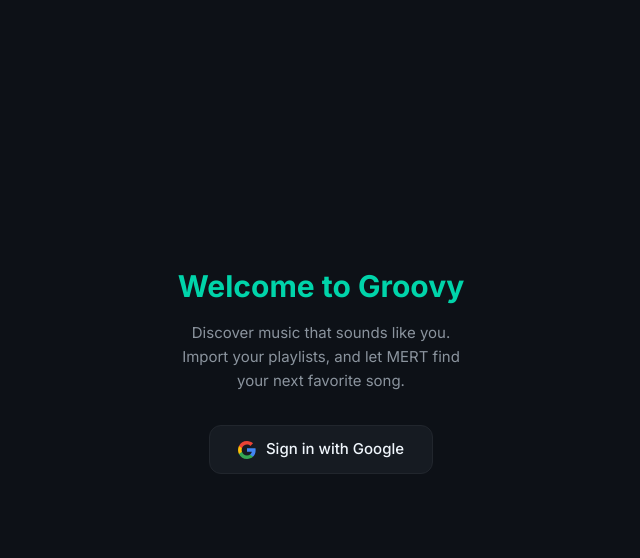
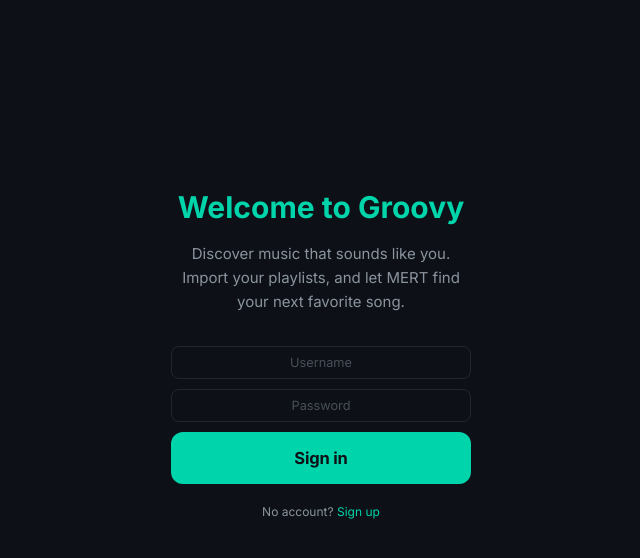
Before and after one commit to meghesh94/groovy, a Flask app: page / in a window 1280 px wide. Shown: the part 62-620 px from the top of the page, without its empty margins (319-959 px from the left). Run offline with Flask 3, Linux system fonts and the light colour scheme.

Commit message:
Replace Google OAuth with username/password auth
Simpler auth that works everywhere without external OAuth setup.
Register with username + password, login with same. Passwords
hashed with SHA-256. Removed authlib dependency.

Co-Authored-By: Claude Opus 4.6 (1M context) <noreply@anthropic.com>

```diff
--- a/config.py
+++ b/config.py
@@ -5,10 +5,6 @@ load_dotenv()
 
 # App
 SECRET_KEY = os.getenv("SECRET_KEY", "dev-secret-change-in-production")
-
-# Google OAuth
-GOOGLE_CLIENT_ID = os.getenv("GOOGLE_CLIENT_ID")
-GOOGLE_CLIENT_SECRET = os.getenv("GOOGLE_CLIENT_SECRET")
 
 # Spotify
 SPOTIFY_CLIENT_ID = os.getenv("SPOTIFY_CLIENT_ID")
--- a/requirements.txt
+++ b/requirements.txt
@@ -8,4 +8,3 @@ torchaudio>=2.1.0
 numpy>=1.24.0
 yt-dlp>=2024.1.0
 flask>=3.0.0
-authlib>=1.3.0
--- a/web/app.py
+++ b/web/app.py
@@ -10,7 +10,6 @@ from collections import Counter
 from datetime import date
 from queue import Empty
 
-from authlib.integrations.flask_client import OAuth
 from flask import Flask, Response, jsonify, redirect, render_template, request, send_from_directory, session, url_for
 
 # Add parent dir to path so we can import the existing modules
@@ -31,25 +30,13 @@ app.config["SESSION_COOKIE_SAMESITE"] = "Lax"
 # Initialize database on import
 db.init()
 
-# ── Google OAuth ───────────────────────────────────────────────────
-
-oauth = OAuth(app)
-oauth.register(
-    name="google",
-    client_id=config.GOOGLE_CLIENT_ID,
-    client_secret=config.GOOGLE_CLIENT_SECRET,
-    server_metadata_url="https://accounts.google.com/.well-known/openid-configuration",
-    client_kwargs={"scope": "openid email profile"},
-)
-
-
 def login_required(f):
     @functools.wraps(f)
     def decorated(*args, **kwargs):
         if "user_id" not in session:
             if request.path.startswith("/api/"):
                 return jsonify({"error": "Login required"}), 401
-            return redirect(url_for("login"))
+            return redirect("/")
         return f(*args, **kwargs)
     return decorated
 
@@ -60,42 +47,45 @@ def current_user_id() -> str:
 
 # ── Auth routes ────────────────────────────────────────────────────
 
-@app.route("/auth/login")
+@app.route("/auth/login", methods=["POST"])
 def login():
-    # Dev bypass: skip Google OAuth when credentials aren't configured
-    if not config.GOOGLE_CLIENT_ID or not config.GOOGLE_CLIENT_SECRET:
-        user = db.upsert_user(
-            user_id="dev-user",
-            email="dev@groovy.local",
-            name="Dev User",
-            picture="",
-        )
-        session["user_id"] = user["id"]
-        session["user_name"] = user["name"]
-        session["user_picture"] = user["picture"]
-        return redirect("/")
+    body = request.get_json(silent=True) or {}
+    username = body.get("username", "").strip()
+    password = body.get("password", "")
 
-    redirect_uri = url_for("auth_callback", _external=True)
-    return oauth.google.authorize_redirect(redirect_uri)
+    if not username or not password:
+        return jsonify({"error": "Username and password required"}), 400
+
+    user = db.authenticate_user(username, password)
+    if not user:
+        return jsonify({"error": "Invalid username or password"}), 401
+
+    session["user_id"] = user["id"]
+    session["user_name"] = user["name"]
+    return jsonify({"ok": True})
 
 
-@app.route("/auth/callback")
-def auth_callback():
-    token = oauth.google.authorize_access_token()
-    userinfo = token.get("userinfo")
-    if not userinfo:
-        return "Login failed", 400
+@app.route("/auth/register", methods=["POST"])
+def register():
+    body = request.get_json(silent=True) or {}
+    username = body.get("username", "").strip()
+    password = body.get("password", "")
+    name = body.get("name", "").strip()
 
-    user = db.upsert_user(
-        user_id=userinfo["sub"],
-        email=userinfo["email"],
-        name=userinfo.get("name", ""),
-        picture=userinfo.get("picture", ""),
-    )
+    if not username or not password:
+        return jsonify({"error": "Username and password required"}), 400
+    if len(username) < 3:
+        return jsonify({"error": "Username must be at least 3 characters"}), 400
+    if len(password) < 4:
+        return jsonify({"error": "Password must be at least 4 characters"}), 400
+
+    user = db.create_user(username, password, name)
+    if not user:
+        return jsonify({"error": "Username already taken"}), 409
+
     session["user_id"] = user["id"]
     session["user_name"] = user["name"]
-    session["user_picture"] = user["picture"]
-    return redirect("/")
+    return jsonify({"ok": True})
 
 
 @app.route("/auth/logout")
@@ -112,7 +102,6 @@ def api_me():
         "logged_in": True,
         "user_id": session["user_id"],
         "name": session.get("user_name", ""),
-        "picture": session.get("user_picture", ""),
     })
 
 
--- a/web/static/app.js
+++ b/web/static/app.js
@@ -4,6 +4,12 @@ function groovyApp() {
     return {
         // Auth
         user: null,
+        authMode: 'login',  // 'login' | 'register'
+        authUsername: '',
+        authPassword: '',
+        authName: '',
+        authError: '',
+        authLoading: false,
 
         // Navigation
         currentView: 'today',  // 'today' | 'collection' | 'settings'
@@ -84,6 +90,37 @@ function groovyApp() {
                 this.user = data.logged_in ? data : null;
             } catch (e) {
                 console.error('Failed to load user:', e);
+            }
+        },
+
+        async authSubmit() {
+            this.authError = '';
+            this.authLoading = true;
+            const endpoint = this.authMode === 'login' ? '/auth/login' : '/auth/register';
+            try {
+                const res = await fetch(endpoint, {
+                    method: 'POST',
+                    headers: { 'Content-Type': 'application/json' },
+                    body: JSON.stringify({
+                        username: this.authUsername,
+                        password: this.authPassword,
+                        name: this.authName,
+                    }),
+                });
+                const data = await res.json();
+                if (!res.ok) {
+                    this.authError = data.error;
+                    return;
+                }
+                // Logged in — reload everything
+                this.authUsername = '';
+                this.authPassword = '';
+                this.authName = '';
+                await this.init();
+            } catch (e) {
+                this.authError = 'Connection failed.';
+            } finally {
+                this.authLoading = false;
             }
         },
 
--- a/web/static/style.css
+++ b/web/static/style.css
@@ -137,23 +137,41 @@ body {
     line-height: 1.6;
 }
 
-.google-login-btn {
-    display: inline-flex;
-    align-items: center;
+.auth-form {
+    display: flex;
+    flex-direction: column;
     gap: 10px;
-    padding: 12px 28px;
-    background: var(--bg-card);
-    color: var(--text-primary);
-    border: 1px solid var(--border);
-    border-radius: var(--border-radius);
-    font-size: 1rem;
-    font-weight: 500;
+    max-width: 300px;
+    margin: 0 auto;
+}
+
+.auth-input {
+    padding: 12px 16px;
+    font-size: 0.95rem;
+    text-align: center;
+}
+
+.auth-error {
+    font-size: 0.8rem;
+    color: var(--red);
+    text-align: center;
+}
+
+.auth-toggle {
+    font-size: 0.8rem;
+    color: var(--text-secondary);
+    margin-top: 8px;
+}
+
+.auth-toggle a {
+    color: var(--accent);
     text-decoration: none;
-    transition: all 0.2s;
 }
-.google-login-btn:hover {
-    background: var(--bg-card-hover);
-    border-color: var(--accent);
+.auth-toggle a:hover { text-decoration: underline; }
+
+.user-name {
+    font-size: 0.85rem;
+    color: var(--text-secondary);
 }
 
 /* ── Main Content ─────────────────────────────────────────────── */
--- a/web/templates/index.html
+++ b/web/templates/index.html
@@ -30,7 +30,7 @@
 
         <template x-if="user">
             <div class="user-menu">
-                <img class="user-avatar" :src="user.picture" :alt="user.name" referrerpolicy="no-referrer">
+                <span class="user-name" x-text="user.name"></span>
                 <a href="/auth/logout" class="logout-link">Sign out</a>
             </div>
         </template>
@@ -42,10 +42,32 @@
             <div class="login-card">
                 <h2>Welcome to Groovy</h2>
                 <p>Discover music that sounds like you. Import your playlists, and let MERT find your next favorite song.</p>
-                <a href="/auth/login" class="google-login-btn">
-                    <svg width="18" height="18" viewBox="0 0 18 18"><path fill="#4285F4" d="M17.64 9.2c0-.637-.057-1.251-.164-1.84H9v3.481h4.844c-.209 1.125-.843 2.078-1.796 2.717v2.258h2.908c1.702-1.567 2.684-3.875 2.684-6.615z"/><path fill="#34A853" d="M9 18c2.43 0 4.467-.806 5.956-2.18l-2.908-2.259c-.806.54-1.837.86-3.048.86-2.344 0-4.328-1.584-5.036-3.711H.957v2.332A8.997 8.997 0 009 18z"/><path fill="#FBBC05" d="M3.964 10.71A5.41 5.41 0 013.682 9c0-.593.102-1.17.282-1.71V4.958H.957A8.997 8.997 0 000 9c0 1.452.348 2.827.957 4.042l3.007-2.332z"/><path fill="#EA4335" d="M9 3.58c1.321 0 2.508.454 3.44 1.345l2.582-2.58C13.463.891 11.426 0 9 0A8.997 8.997 0 00.957 4.958L3.964 7.29C4.672 5.163 6.656 3.58 9 3.58z"/></svg>
-                    Sign in with Google
-                </a>
+
+                <div class="auth-form">
+                    <input type="text" class="text-input auth-input" placeholder="Username"
+                           x-model="authUsername" @keydown.enter="authSubmit()">
+                    <input type="password" class="text-input auth-input" placeholder="Password"
+                           x-model="authPassword" @keydown.enter="authSubmit()">
+                    <template x-if="authMode === 'register'">
+                        <input type="text" class="text-input auth-input" placeholder="Display name (optional)"
+                               x-model="authName" @keydown.enter="authSubmit()">
+                    </template>
+
+                    <div x-show="authError" class="auth-error" x-text="authError"></div>
+
+                    <button class="generate-btn" @click="authSubmit()" :disabled="authLoading">
+                        <span x-text="authMode === 'login' ? 'Sign in' : 'Create account'"></span>
+                    </button>
+
+                    <p class="auth-toggle">
+                        <template x-if="authMode === 'login'">
+                            <span>No account? <a href="#" @click.prevent="authMode = 'register'; authError = ''">Sign up</a></span>
+                        </template>
+                        <template x-if="authMode === 'register'">
+                            <span>Have an account? <a href="#" @click.prevent="authMode = 'login'; authError = ''">Sign in</a></span>
+                        </template>
+                    </p>
+                </div>
             </div>
         </div>
     </template>
```
Also changed, not shown: web/db.py (+30 -15 lines).
